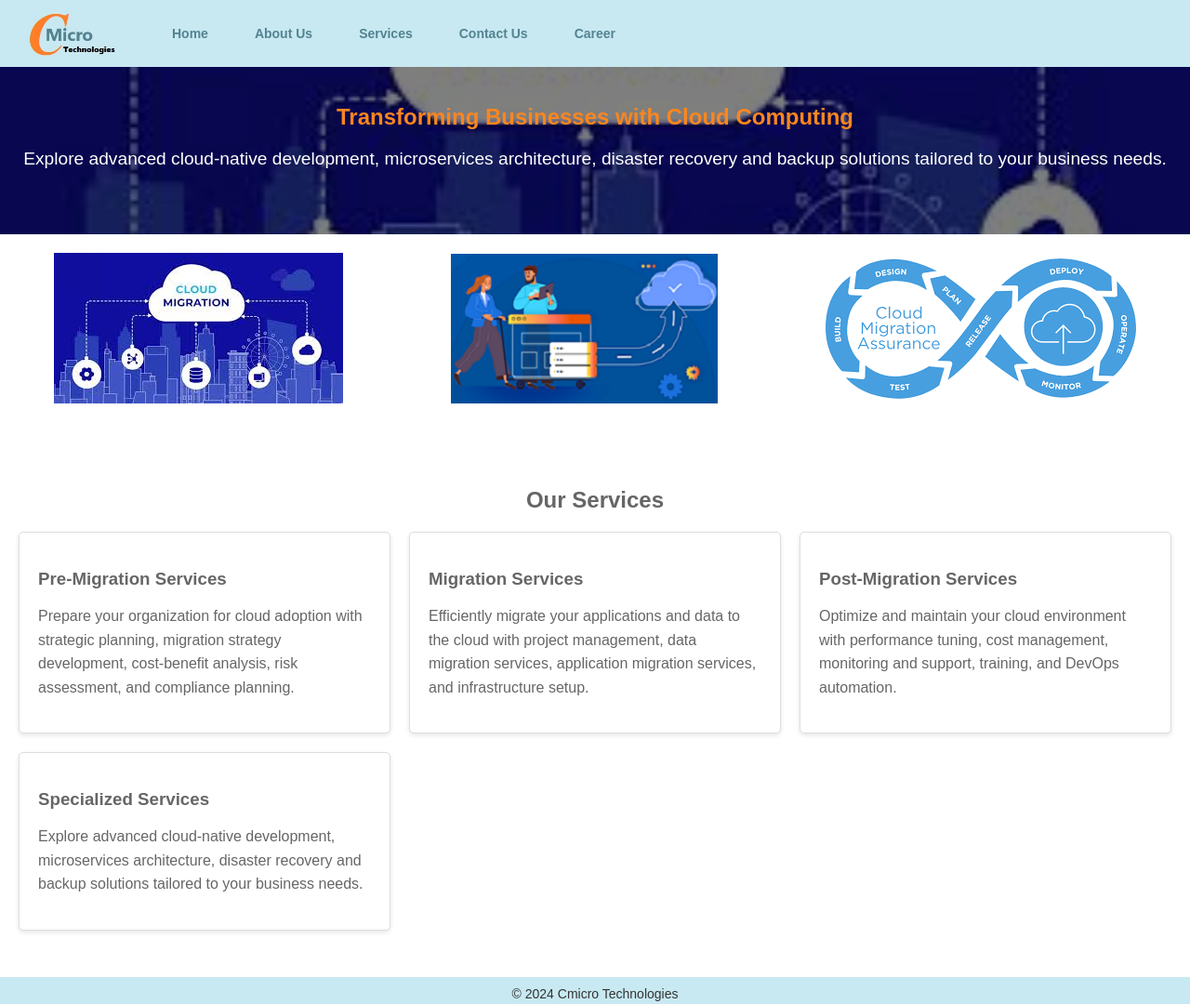
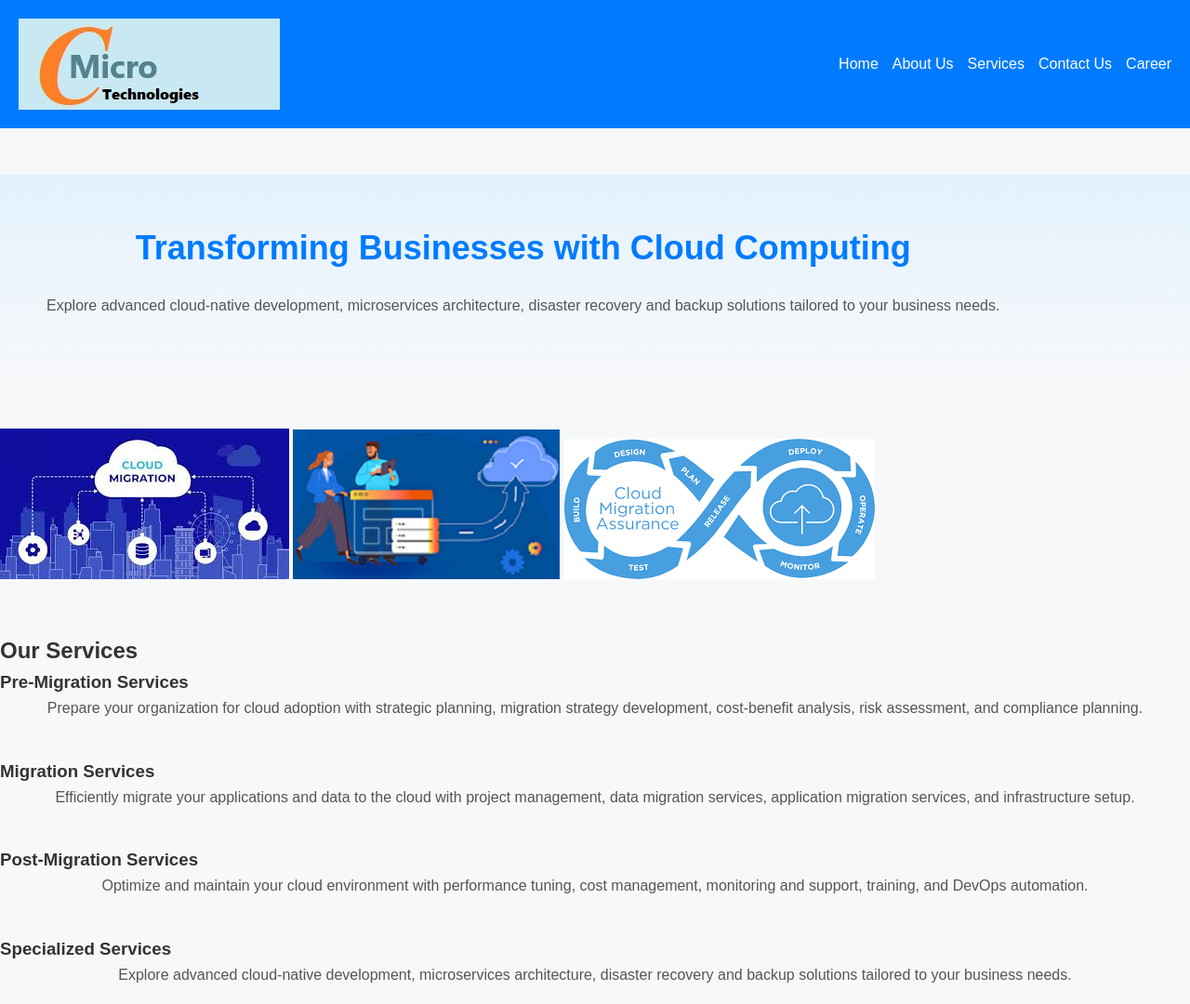
Before and after one commit to ManjitPython/manjitPython.github.io, a plain HTML site: page index.html in a window 1280 px wide. Shown: the top 1080 px of the page at 93% size. Drawn offline with Linux system fonts and the light colour scheme.

Commit message:
Update styles.css

```diff
--- a/styles.css
+++ b/styles.css
@@ -1,181 +1,151 @@
-/* Reset and General Styles */
+/* General Reset */
+body, h1, h2, h3, p, ul, li, a {
+    margin: 0;
+    padding: 0;
+    text-decoration: none;
+    list-style: none;
+    color: #333;
+}
+
 body {
     font-family: Arial, sans-serif;
-    margin: 0;
-    padding: 0;
-    color: #666666;
-    background-color: #ffffff;
+    line-height: 1.6;
+    background-color: #f7f8fa;
+    color: #333;
 }
 
-a {
-    text-decoration: none;
-    color: inherit;
+/* Header */
+header {
+    display: flex;
+    justify-content: space-between;
+    align-items: center;
+    background: #007bff;
+    padding: 20px;
+    color: white;
 }
 
-/* Header Styles */
-header {
-    background-color: #C8E9F2;
-    color: #548390;
-    padding: 10px 0;
-    display: flex;
-    align-items: center;
-}
-
-header img.logo {
-    max-width: 150px;
-    margin-left: 20px;
-}
-
-header nav {
-    flex-grow: 1;
-    text-align: left;
+header .logo {
+    font-size: 24px;
+    font-weight: bold;
 }
 
 header nav ul {
-    list-style-type: none;
-    margin: 0;
-    padding: 0;
     display: flex;
-}
-
-header nav ul li {
-    margin-right: 20px;
+    gap: 15px;
 }
 
 header nav ul li a {
-    font-size: 14px;
-    font-weight: bold;
-    padding: 10px 15px;
-    border-radius: 5px;
-    transition: background-color 0.3s;
+    color: white;
+    font-size: 16px;
+    transition: color 0.3s ease;
 }
 
 header nav ul li a:hover {
-    background-color: #7DC6DA;
+    color: #ffd700;
 }
 
-/* Hero Section Styles */
-.hero {
-    background-image: url('images/HomePage1.png');
-    background-size: cover;
-    background-position: center;
-    color: #fff;
-    text-align: center;
-    padding: 40px 15px;
-    position: relative;
+header .cta {
+    background: #ffd700;
+    color: #333;
+    padding: 10px 20px;
+    border: none;
+    border-radius: 5px;
+    cursor: pointer;
 }
 
-.hero::before {
-    content: "";
-    position: absolute;
-    top: 0;
-    left: 0;
-    width: 100%;
-    height: 100%;
-    background: rgba(0, 0, 0, 0.5);
-    z-index: 1;
+/* Hero Section */
+.hero {
+    display: flex;
+    align-items: center;
+    justify-content: space-between;
+    padding: 50px;
+    background: linear-gradient(to bottom, #e3f2fd, #f7f8fa);
 }
 
-.hero-content {
-    position: relative;
-    z-index: 2;
+.hero-content h1 {
+    font-size: 36px;
+    color: #007bff;
 }
 
-.hero h1 {
-    font-size: 1.5em;
-    margin: 0 0 20px 0;
-    color: #fa8620;
+.hero-content p {
+    margin: 20px 0;
+    color: #555;
 }
 
-.hero p {
-    font-size: 1.2em;
-    margin: 0 0 30px 0;
+.hero-buttons .button {
+    display: inline-block;
+    padding: 10px 20px;
+    background: #007bff;
+    color: white;
+    border-radius: 5px;
+    transition: background 0.3s ease;
 }
 
-.cta-button {
-    background-color: #fff;
-    color: #333;
-    padding: 12px 24px;
-    border-radius: 5px;
-    font-weight: bold;
-    text-transform: uppercase;
-    text-decoration: none;
-    transition: background-color 0.3s;
+.hero-buttons .button:hover {
+    background: #0056b3;
 }
 
-/* Main Content Section */
-.main-content {
-    padding: 50px 20px;
+/* Grid Layout */
+.grid {
+    display: grid;
+    gap: 20px;
+    margin: 20px auto;
+    padding: 0 20px;
 }
 
-/* Services Section */
-.services-section {
-    text-align: left;
+.grid-2 {
+    grid-template-columns: repeat(2, 1fr);
 }
 
-.services-section h2 {
-    color: #666666;
-    margin-bottom: 20px;
-    text-align: center;
+.grid-3 {
+    grid-template-columns: repeat(3, 1fr);
 }
 
-.services-grid {
-    display: grid;
-    grid-template-columns: repeat(3, 1fr);
-    gap: 20px;
+.grid-4 {
+    grid-template-columns: repeat(4, 1fr);
 }
 
-.service {
-    background-color: #ffffff;
-    border: 1px solid #ddd;
-    border-radius: 5px;
-    padding: 20px;
-    box-shadow: 0px 2px 5px rgba(0, 0, 0, 0.1);
+/* Sections */
+section {
+    margin: 50px 0;
 }
 
-.service h3 {
-    color: #666666;
-    margin-bottom: 10px;
+section h1 {
+    text-align: center;
+    font-size: 28px;
+    margin-bottom: 20px;
+    color: #333;
 }
 
-.service p,
-.service ul {
-    color: #666666;
-    line-height: 1.6;
-}
-
-.service ul li {
-    list-style: disc;
-    margin-left: 20px;
-}
-
-.service ul li strong {
-    color: #333333;
-    font-weight: bold;
+section p {
+    text-align: center;
+    margin-bottom: 40px;
+    color: #555;
 }
 
 /* Footer */
 footer {
-    background-color: #C8E9F2;
     text-align: center;
-    padding: 10px 0;
+    background: #333;
+    color: white;
+    padding: 20px 0;
+    font-size: 14px;
 }
 
-footer p {
-    margin: 0;
-    font-size: 14px;
-    color: #333333;
+/* Responsive */
+@media (max-width: 768px) {
+    .hero {
+        flex-direction: column;
+        text-align: center;
+    }
+
+    .grid-3, .grid-4 {
+        grid-template-columns: repeat(2, 1fr);
+    }
 }
 
-/* Additional Images Section */
-.additional-images .image-row {
-    display: flex;
-    justify-content: space-around;
-    align-items: center;
-    margin: 20px 0;
+@media (max-width: 480px) {
+    .grid-3, .grid-4 {
+        grid-template-columns: 1fr;
+    }
 }
-
-.additional-images .image-row img {
-    max-width: 30%;
-    height: auto;
-}
```
